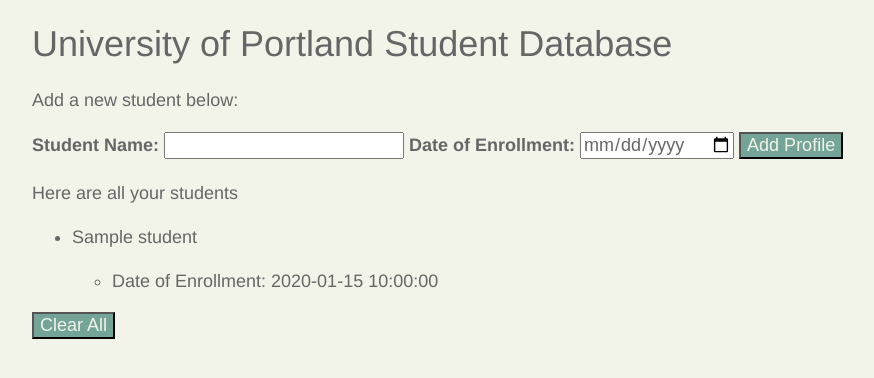
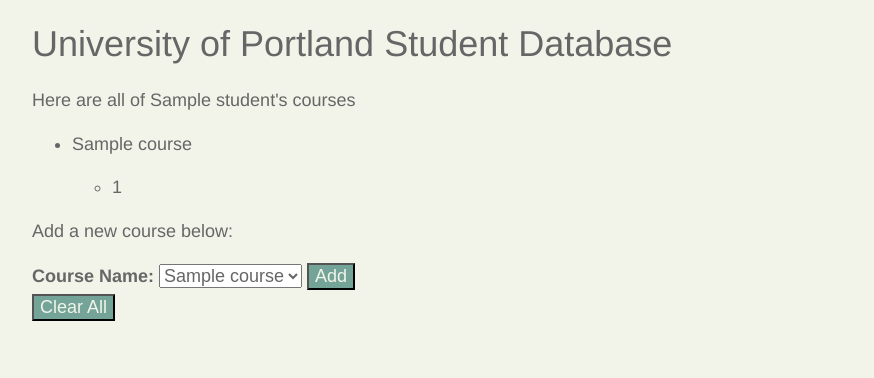
Before and after one commit to Bpopson11/university_registrar, a PHP site: template views/students.html.twig in a window 1280 px wide. Shown: the top 378 px of the page, without its empty margins (38-912 px from the left). Run offline with PHP 8.4, Linux system fonts and the light colour scheme; the template is opened without the code that fills it: most values are stand-ins (such as "Sample title", 1, 10 or a date in 2020); some libraries are stand-ins or nearby versions.

Commit message:
create an add course option on students.html.twig

```diff
--- a/views/students.html.twig
+++ b/views/students.html.twig
@@ -9,35 +9,36 @@
     <div class="container">
       <h1>University of Portland Student Database</h1>
 
-      <p>Add a new student below:</p>
+      {% if courses is not empty %}
+          <p>Here are all of {{ student.getName }}'s courses</p>
+          <ul>
+                {% for course in courses %}
+                    <li>{{ course.getCourse_name }}</li>
+                    <ul>
+                    <li>{{ course.getCourse_number }}</li>
+                    </ul>
 
-      <form action='/students' method='post'>
-          <label for='name'>Student Name:</label>
-          <input id='name' name='name' type='text' required>
-
-          <label for='enroll_date'>Date of Enrollment:</label>
-          <input id='enroll_date' name='enroll_date' type='date' required>
-
-
-          <button type='submit'>Add Profile</button>
-      </form>
-
-      {% if students %}
-          <p>Here are all your students</p>
-          <ul>
-                {% for student in students %}
-                    <li>{{ student.getName }}</li>
-                    <ul>
-                      <li>Date of Enrollment: {{ student.getEnroll_date }}</li>
-                    </ul>
                 {% endfor %}
           </ul>
       {% else %}
-          <p>There are no student profiles yet!</p>
+          <p>This student has not signed up for a class yet!</p>
       {% endif %}
 
+      <p>Add a new course below:</p>
+      <form action='/add_course' method='post'>
+        <input id="student_id" name="student_id" type="hidden" value="{{ student.getId }}">
+        <label for='course_id'>Course Name:</label>
+        <select id='course_id' name='course_id' type='text'><br>
+          {% if all_courses is not empty %}
+              {% for course in all_courses %}
+                <option value="{{ course.getId }}"> {{ course.getCourse_name }} </option>
+              {% endfor %}
+              {% endif %}
+        </select>
+        <button type='submit' name='course_btn'>Add</button>
+      </form>
       <form action='/delete_all_students' method='post'>
-        <button type='submit'>Clear All</button>
+        <button type='submit' class="delete_student">Clear All</button>
       </form>
     </div>
   </body>
```
Also changed, not shown: app/app.php (+28 -1 lines), views/courses.html.twig (added, +31 -0 lines), views/index.html.twig (+10 -4 lines).
